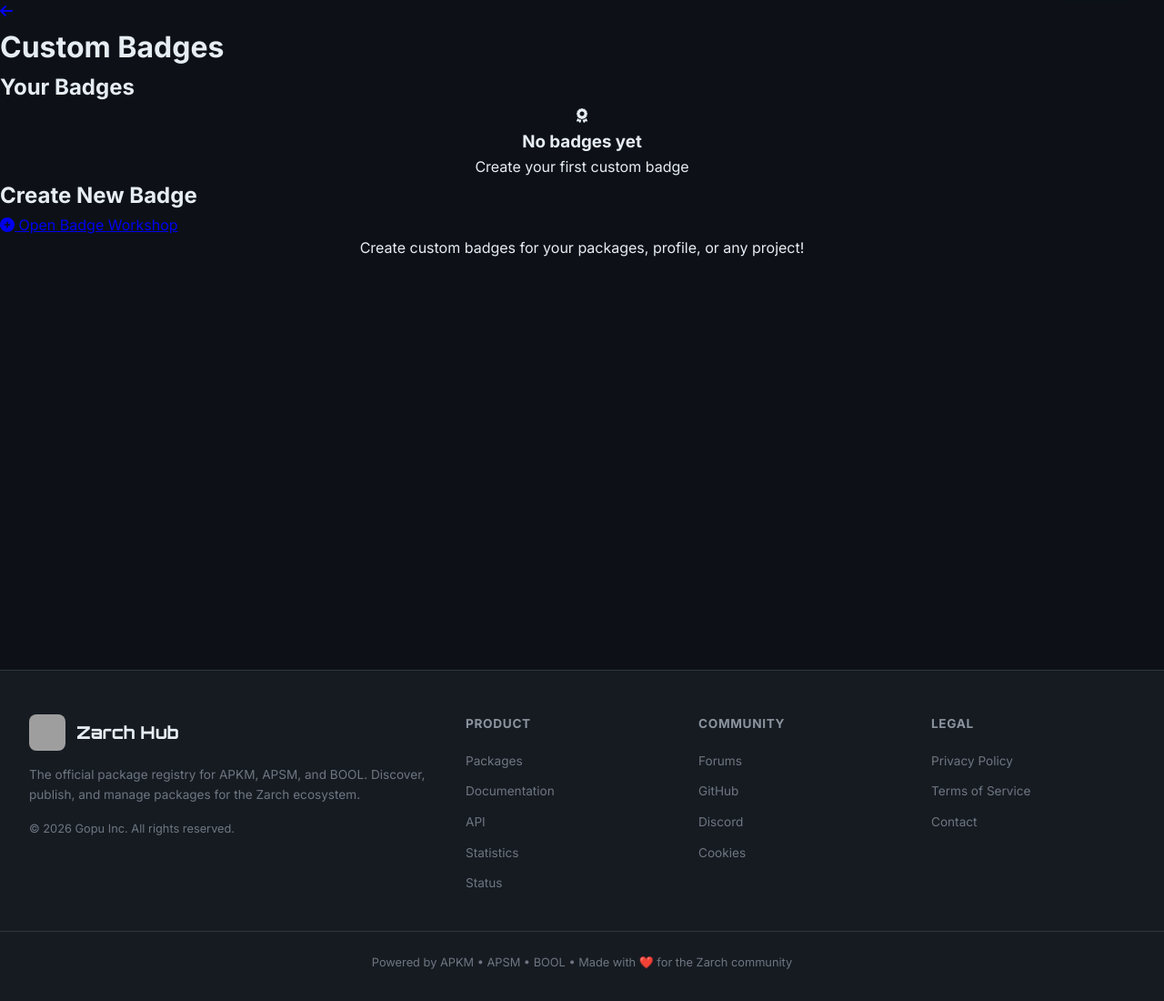
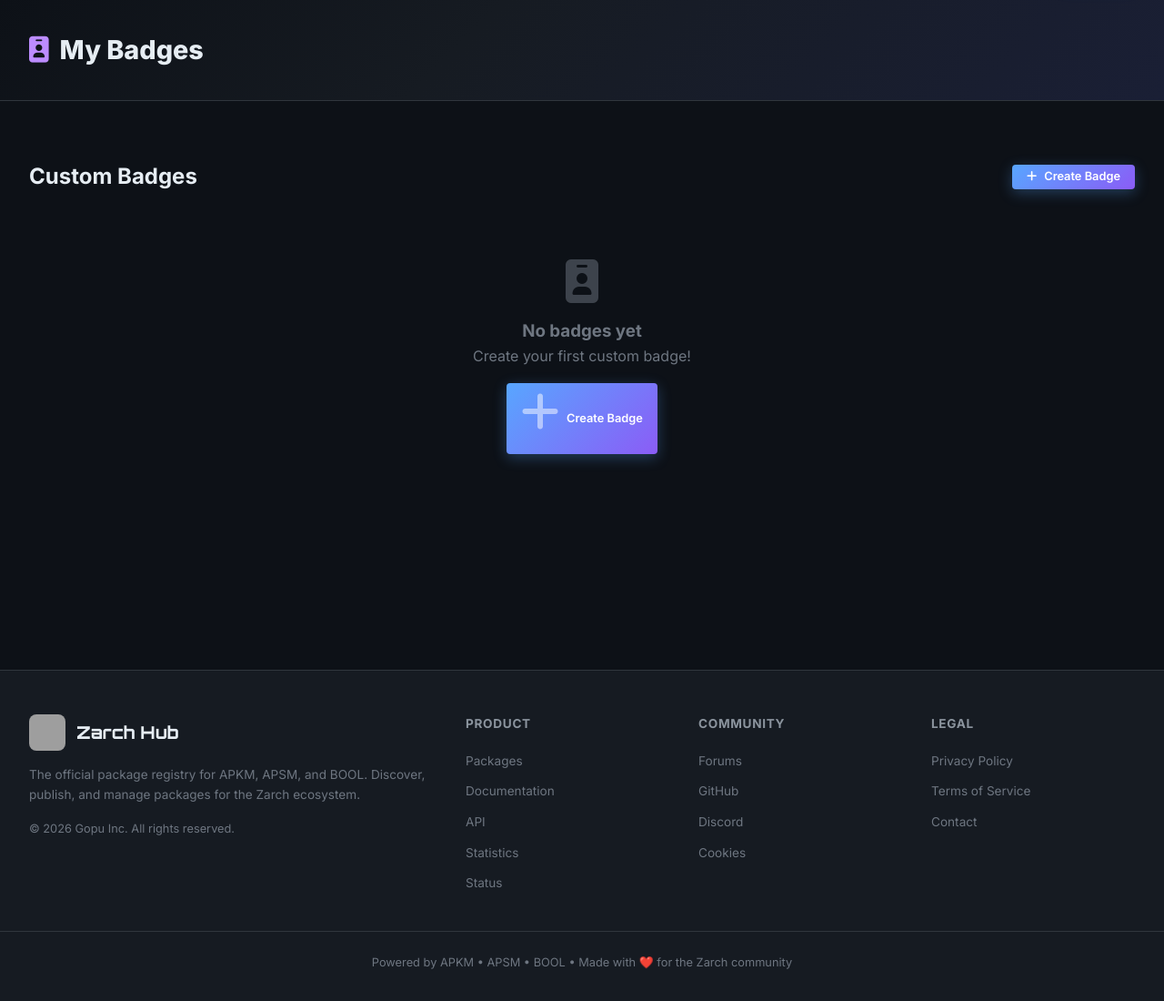
Before and after one commit to gopu-inc/gsql-badge, a Flask app: template templates/settings/badges.html in a window 1280 px wide. Shown: the part 64-1164 px from the top of the page at 91% size. Run offline with Flask 3, Linux system fonts and the light colour scheme; the template is opened without the code that fills it, so the values that code supplies are empty; parts of the project's set-up code (start-up, migrations or seed data) failed here and were passed over; some libraries are stand-ins or nearby versions; grey boxes are pictures that could not be loaded.

Commit message:
Refactor badges page layout and styling

```diff
--- a/templates/settings/badges.html
+++ b/templates/settings/badges.html
@@ -1,51 +1,175 @@
 {% extends "base.html" %}
 
-{% block title %}Custom Badges - {{ user.username }} | Zarch Hub{% endblock %}
+{% block head_extra %}
+<meta name="robots" content="noindex, nofollow">
+{% endblock %}
+
+{% block title %}My Badges - Zarch Hub{% endblock %}
+
+{% block extra_css %}
+<style>
+    .badges-page {
+        padding: 2rem 0 4rem;
+    }
+
+    .page-header {
+        background: var(--gradient-hero);
+        border-bottom: 1px solid var(--border-color);
+        padding: 2rem 0;
+        margin-bottom: 2rem;
+    }
+
+    .page-header h1 {
+        font-size: 1.8rem;
+        font-weight: 800;
+        display: flex;
+        align-items: center;
+        gap: 0.75rem;
+    }
+
+    .page-header h1 i {
+        color: var(--accent-purple);
+    }
+
+    .section-header {
+        display: flex;
+        justify-content: space-between;
+        align-items: center;
+        margin-bottom: 1.5rem;
+        flex-wrap: wrap;
+        gap: 1rem;
+    }
+
+    .badges-grid {
+        display: grid;
+        grid-template-columns: repeat(auto-fill, minmax(300px, 1fr));
+        gap: 1rem;
+    }
+
+    .badge-card {
+        background: var(--bg-card);
+        border: 1px solid var(--border-color);
+        border-radius: var(--radius-lg);
+        padding: 1.5rem;
+        transition: var(--transition);
+        display: flex;
+        flex-direction: column;
+        gap: 1rem;
+    }
+
+    .badge-card:hover {
+        border-color: var(--accent-purple);
+        transform: translateY(-3px);
+        box-shadow: var(--shadow-glow-purple);
+    }
+
+    .badge-preview {
+        display: flex;
+        justify-content: center;
+    }
+
+    .badge-preview img {
+        max-width: 100%;
+        height: auto;
+    }
+
+    .badge-info h3 {
+        font-size: 1rem;
+        font-weight: 700;
+        margin-bottom: 0.25rem;
+    }
+
+    .badge-info p {
+        font-size: 0.82rem;
+        color: var(--text-tertiary);
+    }
+
+    .badge-actions {
+        display: flex;
+        gap: 0.5rem;
+        flex-wrap: wrap;
+    }
+
+    .badge-url {
+        background: var(--bg-primary);
+        border: 1px solid var(--border-color);
+        border-radius: var(--radius-sm);
+        padding: 0.5rem 0.75rem;
+        font-family: var(--font-mono);
+        font-size: 0.7rem;
+        color: var(--text-secondary);
+        flex: 1;
+        min-width: 0;
+        overflow: hidden;
+        text-overflow: ellipsis;
+        white-space: nowrap;
+        cursor: pointer;
+        transition: var(--transition);
+    }
+
+    .badge-url:hover {
+        border-color: var(--accent-blue);
+    }
+
+    .empty-state {
+        text-align: center;
+        padding: 3rem;
+        color: var(--text-tertiary);
+    }
+
+    .empty-state i {
+        font-size: 3rem;
+        margin-bottom: 1rem;
+        display: block;
+        opacity: 0.5;
+    }
+</style>
+{% endblock %}
 
 {% block content %}
-<div class="max-w-7xl mx-auto px-4 py-8">
-    <!-- En-tête -->
-    <div class="flex items-center gap-4 mb-8">
-        <a href="/settings" class="text-purple-600 hover:text-purple-700">
-            <i class="fas fa-arrow-left text-xl"></i>
+<section class="page-header">
+    <div class="container">
+        <h1><i class="fas fa-id-badge"></i> My Badges</h1>
+    </div>
+</section>
+
+<section class="badges-page">
+    <div class="container">
+        <div class="section-header">
+            <h2>Custom Badges</h2>
+            <a href="/settings/badges/create" class="btn btn-primary btn-sm">
+                <i class="fas fa-plus"></i> Create Badge
             </a>
-        <h1 class="text-3xl font-bold bg-gradient-to-r from-purple-600 to-pink-600 bg-clip-text text-transparent">
-            Custom Badges
-        </h1>
         </div>
 
-    <div class="grid grid-cols-1 lg:grid-cols-3 gap-8">
-        <!-- Liste des badges -->
-        <div class="lg:col-span-2">
-            <div class="glass-card rounded-2xl p-6">
-                <h2 class="text-xl font-semibold mb-4">Your Badges</h2>
-
         {% if badges %}
-                <div class="space-y-4">
+        <div class="badges-grid">
             {% for name, badge in badges.items() %}
-                    <div class="flex items-center justify-between p-4 bg-gray-50 dark:bg-gray-800 rounded-xl">
-                        <div>
+            <div class="badge-card">
+                <div class="badge-preview">
                     <img src="/badge/custom/{{ user.username }}/{{ name }}"
-                                 alt="{{ badge.label }}: {{ badge.value }}"
-                                 class="mb-2"
-                                 style="height: 20px;">
-                            <p class="text-xs text-gray-500">
-                                <i class="fas fa-tag mr-1"></i>{{ name }}
-                            </p>
-                            <p class="text-xs text-gray-500 mt-1">
-                                Used {{ badge.usage_count or 0 }} times
-                            </p>
+                         alt="{{ badge.label }}"
+                         loading="lazy">
                 </div>
-                        <div class="flex gap-2">
-                            <a href="/settings/badges/{{ name }}"
-                               class="px-3 py-1 bg-blue-600 text-white rounded-lg hover:bg-blue-700 text-sm">
-                                <i class="fas fa-edit mr-1"></i>Edit
+                <div class="badge-info">
+                    <h3>{{ badge.label }} - {{ badge.value }}</h3>
+                    <p>{{ badge.description or 'No description' }}</p>
+                </div>
+                <div class="badge-actions">
+                    <input type="text"
+                           class="badge-url"
+                           value="https://zenv-hub.onrender.com/badge/custom/{{ user.username }}/{{ name }}"
+                           readonly
+                           onclick="this.select(); copyBadgeUrl(this);"
+                           title="Click to copy URL">
+                    <a href="/settings/badges/{{ name }}" class="btn btn-sm btn-secondary" title="Edit">
+                        <i class="fas fa-edit"></i>
                     </a>
-                            <form method="POST" action="/settings/badges/{{ name }}/delete"
-                                  onsubmit="return confirm('Delete this badge?')">
-                                <button type="submit"
-                                        class="px-3 py-1 bg-red-600 text-white rounded-lg hover:bg-red-700 text-sm">
-                                    <i class="fas fa-trash mr-1"></i>Delete
+                    <form method="POST" action="/settings/badges/{{ name }}/delete" style="display:inline;">
+                        <button type="submit" class="btn btn-sm btn-secondary" title="Delete"
+                                onclick="return confirm('Delete this badge?')"
+                                style="color: var(--accent-red); border-color: rgba(248,81,73,0.3);">
+                            <i class="fas fa-trash"></i>
                         </button>
                     </form>
                 </div>
@@ -53,33 +177,29 @@
             {% endfor %}
         </div>
         {% else %}
-                <div class="text-center py-12">
-                    <div class="w-20 h-20 bg-gray-100 dark:bg-gray-800 rounded-full flex items-center justify-center mx-auto mb-4">
-                        <i class="fas fa-award text-3xl text-gray-400"></i>
-                    </div>
-                    <h3 class="text-lg font-semibold mb-2">No badges yet</h3>
-                    <p class="text-gray-500 mb-4">Create your first custom badge</p>
+        <div class="empty-state">
+            <i class="fas fa-id-badge"></i>
+            <h3>No badges yet</h3>
+            <p>Create your first custom badge!</p>
+            <a href="/settings/badges/create" class="btn btn-primary btn-sm" style="margin-top: 1rem;">
+                <i class="fas fa-plus"></i> Create Badge
+            </a>
         </div>
         {% endif %}
     </div>
-        </div>
+</section>
+{% endblock %}
 
-        <!-- Créer un badge -->
-        <div class="lg:col-span-1">
-            <div class="glass-card rounded-2xl p-6 sticky top-24">
-                <h2 class="text-xl font-semibold mb-4">Create New Badge</h2>
-
-                <a href="/settings/meta/badge"
-                   class="w-full px-4 py-3 bg-gradient-to-r from-purple-600 to-pink-600 text-white rounded-xl font-semibold hover:from-purple-700 hover:to-pink-700 transition-all text-center block">
-                    <i class="fas fa-plus-circle mr-2"></i>
-                    Open Badge Workshop
-                </a>
-
-                <p class="text-xs text-gray-500 mt-4 text-center">
-                    Create custom badges for your packages, profile, or any project!
-                </p>
-            </div>
-        </div>
-    </div>
-</div>
+{% block extra_js %}
+<script>
+    function copyBadgeUrl(input) {
+        input.select();
+        input.setSelectionRange(0, 99999);
+        navigator.clipboard.writeText(input.value).then(() => {
+            showToast('URL copied to clipboard!', 'success');
+        }).catch(() => {
+            showToast('Failed to copy URL', 'error');
+        });
+    }
+</script>
 {% endblock %}
```
Lines whose indentation alone changed are shown as unchanged.
